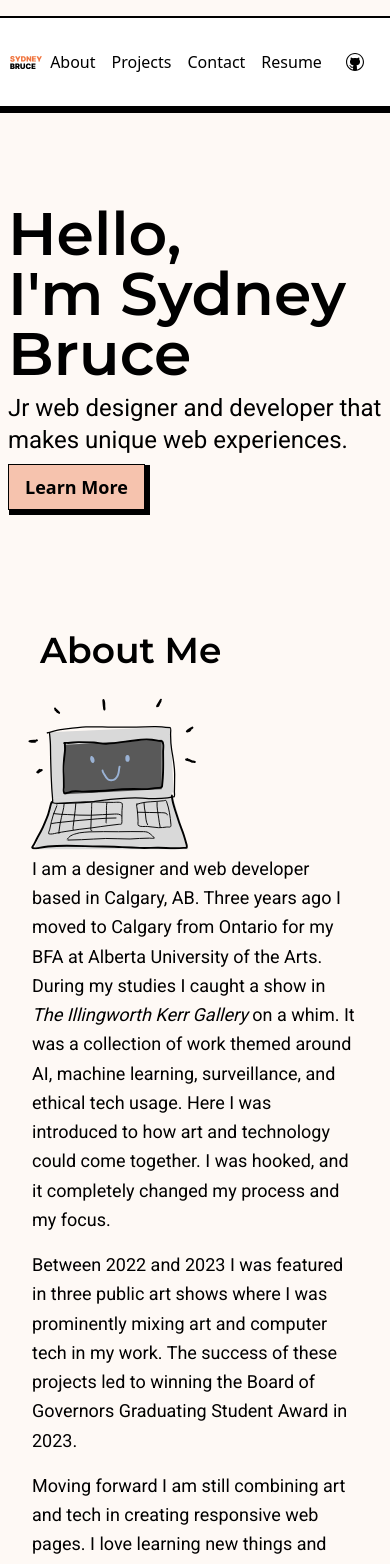
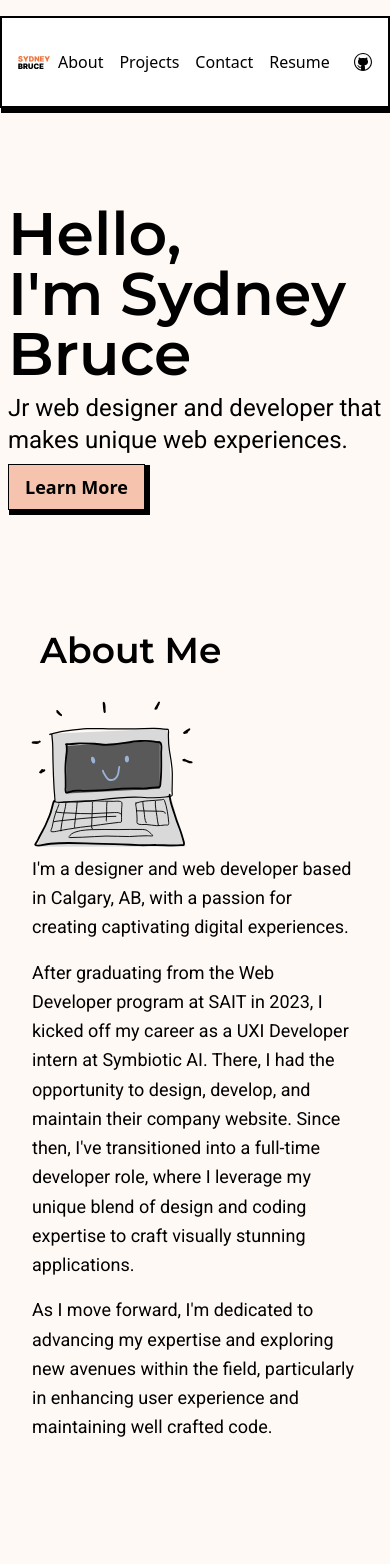
Before and after one commit to sydneyYYC/portfolio-2024, a SvelteKit app: page / in a window 390 px wide. Shown: the top 1564 px of the page. Built offline with nearby package versions, Linux system fonts and the light colour scheme; a web font is replaced by a local one.

Commit message:
added button to scroll to top, added symbiotic ai project, added scroll behaviours to buttons

```diff
--- a/src/lib/Footer.svelte
+++ b/src/lib/Footer.svelte
@@ -20,7 +20,7 @@
   </ul>
   <p class="text-md m-2 p-2 text-center">&copy;Sydney Bruce</p>
 </div>
-<a href="#top" class="p-2"><img src="/SB.png" alt="sydney bruce icon"></a>
+<a href="/" class="p-2"><img src="/SB.png" alt="sydney bruce icon"></a>
 <!-- TODO: change png to svg -->
 </footer>
 
--- a/src/lib/NavBar.svelte
+++ b/src/lib/NavBar.svelte
@@ -6,17 +6,25 @@
   let showModal = false;
 
   export let navItems = [
-    {name: "About", href:"/#about"},
-    {name: "Projects", href: "/#projects"},
-    {name: "Contact", href: "/contact"}
+    {name: "About", href:"#about"},
+    {name: "Projects", href: "#projects"},
   ];
-
+  function smoothScroll(event, href) {
+    event.preventDefault();
+    const element = document.querySelector(href);
+    if (element) {
+      element.scrollIntoView({
+        behavior: 'smooth'
+      });
+    }
+  }
 </script>
-<header class=" z-10 max-w-max  flex items-center self-center m-4 drop-shadow-flat lg:mr-[4rem] overflow-none">
+<header class=" z-10 max-w-max  flex items-center self-center m-4 drop-shadow-flat lg:mr-[4rem]">
   <ul class="flex justify-around item-center">
     {#each navItems as {name , href}}
-      <a href={href}><li class="p-2 m-2 lg:px-4 px-0 md:text-md lg:text-xl">{name}</li></a>
+      <a href={href} on:click|preventDefault={e => smoothScroll(e, href)}><li class="p-2 m-2 lg:px-4 px-0 md:text-md lg:text-xl">{name}</li></a>
     {/each}
+    <a href='/contact'><li class="p-2 m-2 lg:px-4 px-0 md:text-md lg:text-xl">Contact</li></a>
     <button  on:click={() => (showModal = true)} class="lg:px-4 px-2 text-md lg:text-xl">Resume</button>
   </ul>
   <div class="a max-w-max p-2 py-4">
--- /dev/null
+++ b/src/lib/Scrollbtn.svelte
@@ -0,0 +1,46 @@
+<!-- YourComponent.svelte -->
+
+<script>
+  import { onMount } from 'svelte';
+
+function scrollToTop() {
+  window.scrollTo({
+    top: 0,
+    behavior: 'smooth'
+  });
+}
+
+onMount(() => {
+  window.addEventListener('scroll', () => {
+    const button = document.getElementById('scrollToTopButton');
+    if (button) {
+      if (window.scrollY > 100) {
+        button.style.display = 'block';
+      } else {
+        button.style.display = 'none';
+      }
+    }
+  });
+});
+</script>
+
+<style>
+  #scrollToTopButton {
+    display: none;
+    position: fixed;
+    bottom: 20px;
+    right: 20px;
+    z-index: 999;
+    background-color: white;
+    color: black;
+    border: none;
+    border-radius: 50%;
+    width: 30px;
+    height: 30px;
+    font-size: 20px;
+    cursor: pointer;
+  }
+
+</style>
+
+<button id="scrollToTopButton" on:click={scrollToTop}><img src="/assets/up-arrow.svg" alt="arrow to top"/></button>
--- a/src/routes/+layout.svelte
+++ b/src/routes/+layout.svelte
@@ -1,6 +1,7 @@
 <script>
 	import NavBar from "../lib/NavBar.svelte";
 	import "../app.css";
+	import Scrollbtn from "../lib/Scrollbtn.svelte";
 </script>
 
 <svelte:head>
@@ -8,10 +9,10 @@
 </svelte:head>
 
 <!-- <div class="m-auto bg-[#FEF9F5] max-h-min max-w-max z-10"><NavBar></NavBar></div> -->
-<main class="flex flex-col text-clip max-w-screen overflow-hidden">
-	<header class="mt-4 flex justify-between items-center sticky top-4 bg-white min-w-[95vw] z-20 border-black border-2 self-center">
-		<div>
-			<a href="/#top">
+<main class="flex flex-col text-clip max-w-screen overflow-x-hidden">
+	<header class="mt-4 flex justify-between items-center bg-white min-w-[95vw] z-20 border-black border-2 self-center max-w-[100vw] top-4 ">
+		<div class=" flex justify-between items-center">
+			<a href="/">
 				<img src="./assets/SYDNEY-BRUCE.svg" alt="sydney bruce wordmark" class="w-auto h-[55px] lg:h-[65px] m-4">
 			</a>
 		</div>
--- a/src/routes/+page.svelte
+++ b/src/routes/+page.svelte
@@ -5,6 +5,7 @@
 
   import { animate } from "motion";
 	import Footer from "../lib/Footer.svelte";
+	import Scrollbtn from "../lib/Scrollbtn.svelte";
 
   let quizApp = {
     img : "./assets/test2.png",
@@ -18,16 +19,23 @@
     revImg : "./assets/test2.png",
     revAlt: "character mascot of brain with hat",
     revProjectTitle: "Quiz App",
-    revDescription: "Makes learning fun! This App asks questions from four well known periods in art history and tests your knowledge of each one. Built with Vanilla HTML, CSS and JavaScript. This quiz uses local storage to store your highscore data. ",
+    revDescription: "Makes learning fun! This app asks questions from four well known periods in art history and tests your knowledge of each one. Built with Vanilla HTML, CSS and JavaScript. This quiz uses local storage to store your highscore data, so you can always come back later. ",
     revHref: "https://fine-art-quiz.netlify.app/"
   }
   let hotwaxCard = {
     img: "./assets/hotwax-screenshot.png",
     alt: "red record player",
     projectTitle: "Hot Wax Music",
-    description: "A music app that connects to the Spotify API. Created in React using async API fetches to render info from the users spotify account. Pause, play and change the currently playing song.",
+    description: "A music app that connects to the Spotify API. Created in React using async API fetches to render info from the users spotify account. Pause, play and change the currently playing song. It's like having your own personal DJ at your fingertips!",
     href: "https://hotwax.netlify.app/"
   };
+  let symbioticAi = {
+    img: "./assets/symbiotic.png",
+    alt: "screenshot of Symbiotic Ai Website",
+    projectTitle: "Symbiotic AI",
+    description: "A super sleek website I designed and developed using Next.js 14. I've fine-tuned every detail to represent Symbiotic AI to its fullest potential. Plus, behind the scenes, I also managed a CI/CD pipeline in Azure making updates a breeze, with 0 downtime.",
+    href: "https://www.symbioticai.ca"
+  }
 // animation for face rotate
   onMount(() => {
     animate(
@@ -53,14 +61,22 @@
   })
   });
 
+ function smoothScroll(event, id) {
+    event.preventDefault();
+    const element = document.getElementById(id);
+    element.scrollIntoView({
+      behavior: 'smooth'
+    });
+  }
 </script>
+<Scrollbtn />
   <!-- header/hero section -->
 <div id="top"class="flex items-center justify-around my-[6rem]">
   <div>
     <h1 class="text-6xl ml-2 text-bold lg:text-7xl lg:mb-4">Hello,</h1>
     <h1 class="text-6xl ml-2 mb-2 text-bold lg:text-7xl lg:mb-4"> I'm Sydney Bruce</h1>
     <p class="text-2xl ml-2 mb-2 lg:text-3xl max-w-[35ch] lg:mb-4">Jr web designer and developer that makes unique web experiences.</p>
-    <a href="#about"><button class="ml-2 bg-pupink max-w-max px-4 py-2 text-lg font-semibold border-[1.5px] border-black" id="learn-button">Learn More</button></a>
+    <a href="#about" on:click|preventDefault={e => smoothScroll(e, 'about')}><button class="ml-2 bg-pupink max-w-max px-4 py-2 text-lg font-semibold border-[1.5px] border-black" id="learn-button">Learn More</button></a>
   </div>
   <img id = "box" src="./assets/self.svg" alt = "hand drawn self portrait" class="w-[0] h-[0] lg:w-[400px] lg:h-[400px]">
 
@@ -78,15 +94,13 @@
     </div>
     <div class="lg:min-w-[65ch] max-w-[36ch]">
     <p class="mb-4">
-      I am a designer and web developer based in Calgary, AB.
-      Three years ago I moved to Calgary from Ontario for my BFA at Alberta University of the Arts.
-      During my studies I caught a show in <em>The Illingworth Kerr Gallery</em> on a whim. It was a collection of work themed around AI, machine learning, surveillance, and ethical tech usage. Here I was introduced to how art and technology could come together. I was hooked, and it completely changed my process and my focus.
+      I'm a designer and web developer based in Calgary, AB, with a passion for creating captivating digital experiences.
     </p>
     <p class="mb-4">
-      Between 2022 and 2023 I was featured in three public art shows where I was prominently mixing art and computer tech in my work. The success of these projects led to winning the Board of Governors Graduating Student Award in 2023.
+      After graduating from the Web Developer program at SAIT in 2023, I kicked off my career as a UXI Developer intern at Symbiotic AI. There, I had the opportunity to design, develop, and maintain their company website. Since then, I've transitioned into a full-time developer role, where I leverage my unique blend of design and coding expertise to craft visually stunning applications.
     </p>
     <p class="mb-4 max-w-[75ch]">
-      Moving forward I am still combining art and tech in creating responsive web pages. I love learning new things and experimenting. If you have a web problem that requires a creative solution, reach out! I am actually very cool.
+    As I move forward, I'm dedicated to advancing my expertise and exploring new avenues within the field, particularly in enhancing user experience and maintaining well crafted code.
     </p>
     </div>
   </div>
@@ -94,10 +108,10 @@
 <!-- portfolio section -->
 <section id="projects">
   <h2 class="text-4xl lg:text-5xl p-2 lg:ml-[5rem] mx-[2rem] mb-[3rem]">See my Work!</h2>
+  <Workcard {...symbioticAi}/>
+  <ReverseWorkcard {...revQuizApp}/>
+  <Workcard {...hotwaxCard}/>
 
-  <ReverseWorkcard {...revQuizApp}/>
-
-  <Workcard {...hotwaxCard}/>
 
   <!-- <Workcard {...quizApp}/> -->
 
--- a/src/routes/contact/+page.svelte
+++ b/src/routes/contact/+page.svelte
@@ -39,7 +39,7 @@ onMount(() => {
 	}
 </script>
 
-<body class=" flex min-h-screen max-w-max m-0">
+<body class=" flex min-h-screen w-screen m-0 overflow-x-hidden">
   <!-- this is the animation -->
   <div class="lg:ml-[8rem] self-start my-[2rem] mr-[2rem]">
     <div class=" bg-[url('/assets/sky.png')] lg:w-[450px] lg:h-[550px] m-4 md:w-[350px] md:h-[450px] h-0 w-0 flex items-center justify-center ">
@@ -48,11 +48,11 @@ onMount(() => {
     </div>
   </div>
 <!-- form section -->
-  <section class="self-start flex flex-col overflow-hidden ml-0 mt-6">
-    <h3 class=" text-3xl lg:text-8xl mb-6 mr-6 ml-6 lg:my-[1.7rem]">Contact Me</h3>
-    <div class="flex flex-col border-[1.5px] border-black bg-white mx-6 mt-[2rem] justify-self-end">
+  <section class="self-start flex flex-col overflow-x-hidden ml-0 mt-6 w-[40%]">
+    <h3 class=" text-3xl lg:text-6xl mb-6 mr-6 ml-6 lg:my-[1.7rem]">Contact Me</h3>
+    <div class="flex flex-col border-[1.5px] border-black bg-white mx-6  justify-self-end mt-2">
       <!-- form -->
-    <form id="myform" name="contact" method="POST" data-netlify="true" class="flex flex-col align-items-start p-4 mx-4 justify-self-end  mt-[1.5rem] ">
+    <form id="myform" name="contact" method="POST" data-netlify="true" class="flex flex-col align-items-start p-4 mx-4 justify-self-end  ">
       <label for="name" class="my-2 font-semibold">Name</label>
       <input type="text" placeholder="Your Name" name="name" required class="border-b-[1px] border-black">
 
@@ -63,7 +63,7 @@ onMount(() => {
       <input type="text" placeholder="Phone" name="phone" required class="border-b-[1px] border-black ">
 
       <label for="message" class="my-2 font-semibold">Message</label>
-      <textarea name="message" id="message" rows="1" placeholder="How can I help you?" required class="border-b-[1px] border-black "></textarea>
+      <textarea name="message" id="message" rows="3" placeholder="How can I help you?" required class="border-b-[1px] border-black resize-none"></textarea>
 
       <button type="submit" name="submit" class="border-[1px] border-black self-start min-w-[40%] mr-4 px-4 py-2 my-6 mb-6 text-lg font-semibold drop-shadow-flat bg-pupink hover:bg-accent">Send</button>
       <input type="hidden" name="form-name" value="contact">
```
Also changed, not shown: static/assets/up-arrow.svg (added), 1 other file (tests, documents, lock files or other folders).
